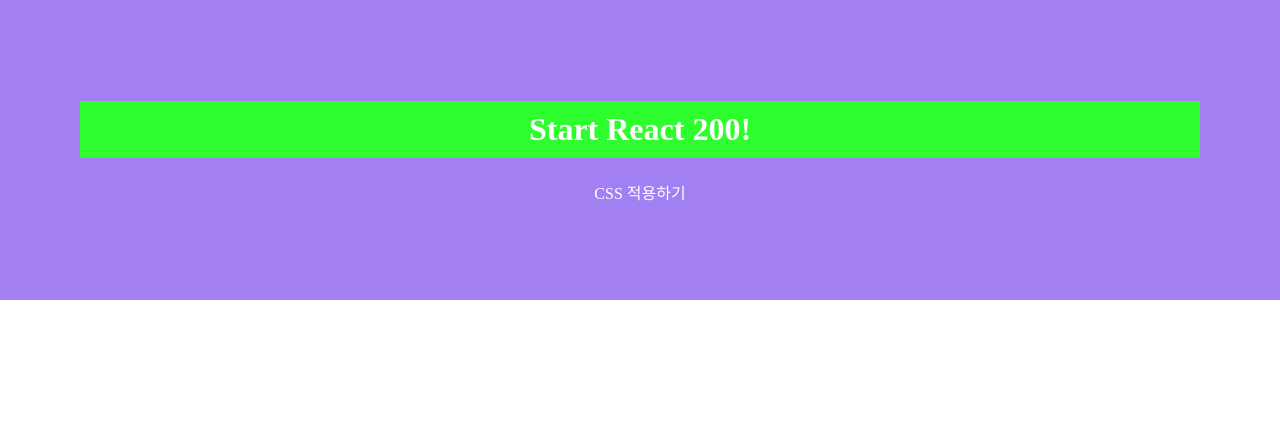
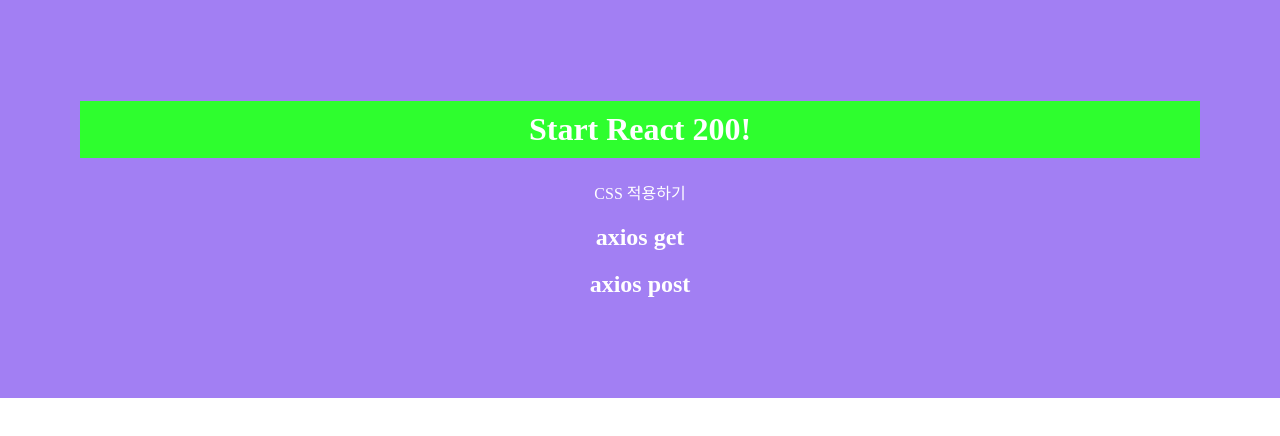
Before and after one commit to Hizini/react-test, a React (Create React App) app: page / in a window 1280 px wide. Shown: the top 436 px of the page. Built offline with nearby package versions, Linux system fonts and the light colour scheme; no server answers.

Commit message:
axios get, post

```diff
--- a/package.json
+++ b/package.json
@@ -6,6 +6,7 @@
     "@testing-library/jest-dom": "^5.14.1",
     "@testing-library/react": "^11.2.7",
     "@testing-library/user-event": "^12.8.3",
+    "axios": "^0.24.0",
     "react": "^17.0.2",
     "react-dom": "^17.0.2",
     "react-scripts": "4.0.3",
--- a/src/App.js
+++ b/src/App.js
@@ -31,7 +31,8 @@ import './App.css';
 // import R070_onMouseOut from './R070/R070_onMouseOut';
 // import R071_Onkey from './R071/R071_Onkey';
 // import R072_onSubmit from './R072/R072_onSubmit';
-
+import R061_AxiosGet from './R061/R061_AxiosGet';
+import R062_AxiosPost from './R062/R062_AxiosPost';
 
 function App() {
   const arr = ['봄', '여름', '가을', '겨울']
@@ -80,6 +81,8 @@ function App() {
       <R070_onMouseOut/>
       <R071_Onkey/>
       <R072_onSubmit/> */}
+      <R061_AxiosGet/>
+      <R062_AxiosPost/>
     </div>
   )
 }
--- /dev/null
+++ b/src/R061/R061_AxiosGet.js
@@ -0,0 +1,17 @@
+import React, { Component } from "react";
+import axios from "axios";
+
+class R061_AxiosGet extends Component {
+
+    componentDidMount() {
+        axios.get('http://localhost:3000/test-get').then( response => {alert(response.data)} )
+    }
+
+    render() {
+        return (
+            <h2>axios get</h2>
+        )
+    }
+}
+
+export default R061_AxiosGet
--- /dev/null
+++ b/src/R062/R062_AxiosPost.js
@@ -0,0 +1,19 @@
+import React, { Component } from "react";
+import axios from "axios";
+
+class R062_AxiosPost extends Component {
+
+    componentDidMount() {
+        axios.post('http://localhost:3000/test-post', {
+            name: "khj"
+        }).then( response => {alert(response.data)} )
+    }
+
+    render() {
+        return (
+            <h2>axios post</h2>
+        )
+    }
+}
+
+export default R062_AxiosPost
```
Also changed, not shown: 1 other file (tests, documents, lock files or other folders).
